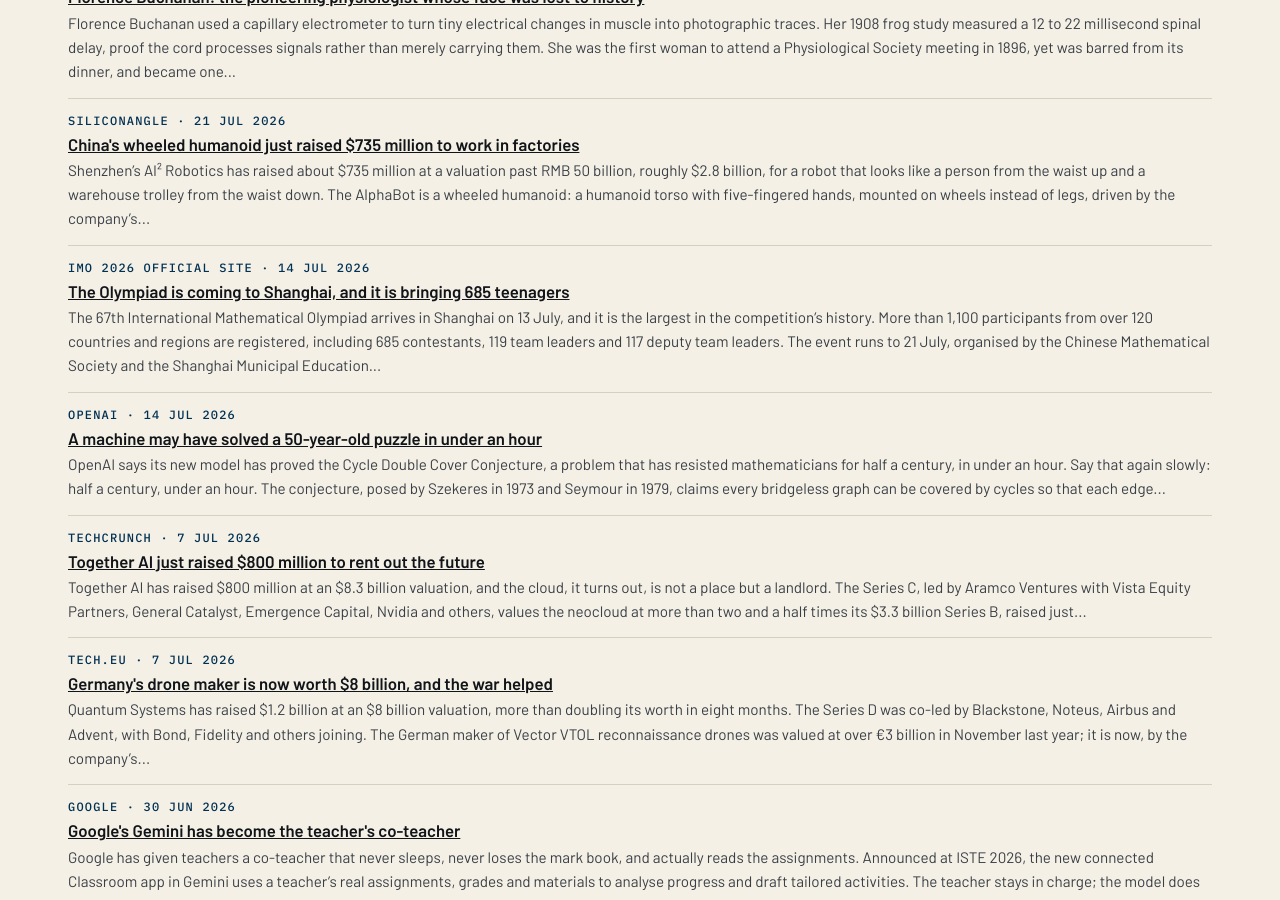
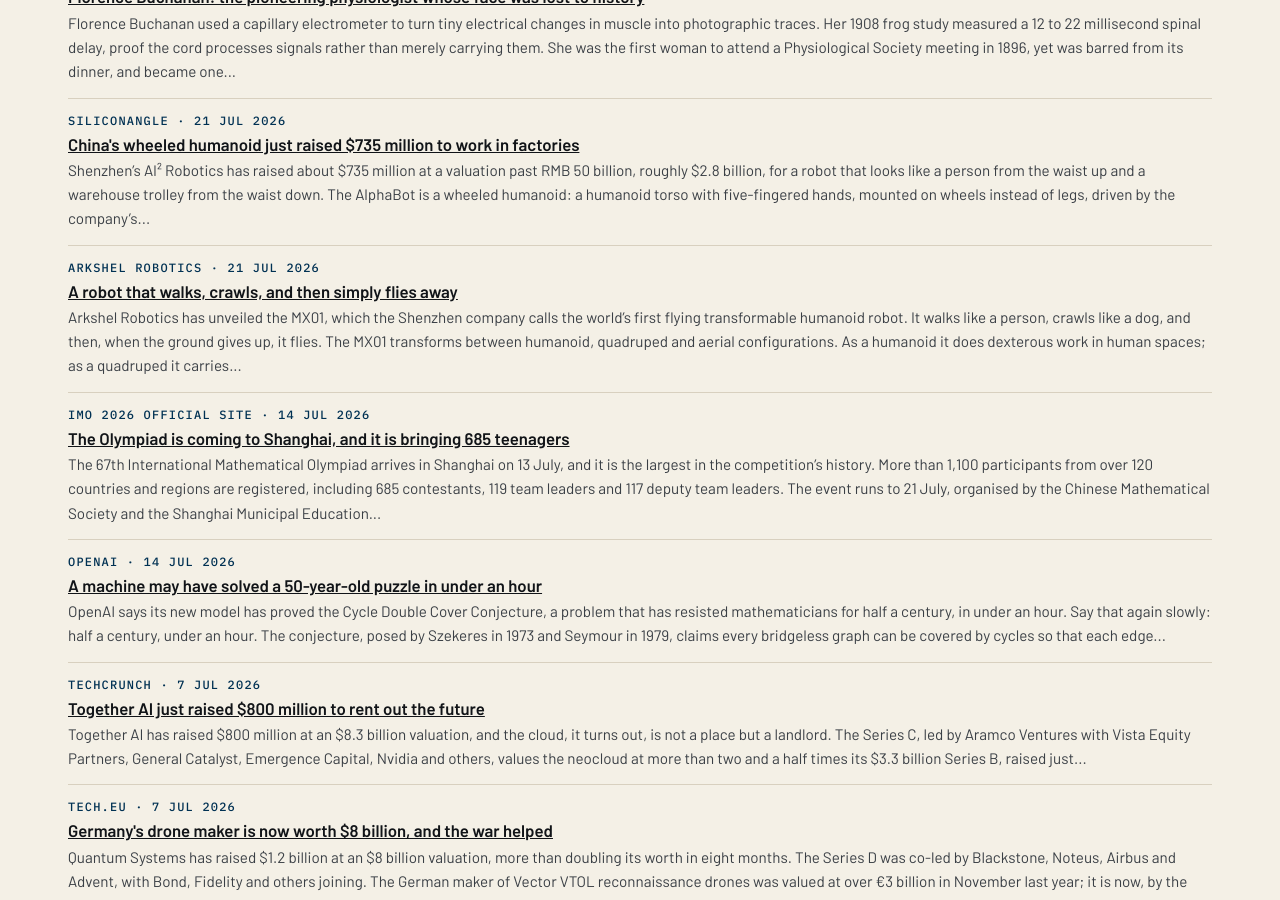
Before and after one commit to katz-news/katz.news, a Jekyll site: the page built from briefs/index.html, in a window 1280 px wide and 900 px high, scrolled down 14696 px. Built offline with Jekyll 4.4.1, drawn with Linux system fonts in a browser that asks for light colours.

Commit message:
Publish 2026-11-06

```diff
--- a/_data/build.yml
+++ b/_data/build.yml
@@ -1 +1 @@
-published_at: 2026-11-06T19:54:49Z
+published_at: 2026-11-06T19:55:41Z
--- /dev/null
+++ b/_posts/briefs/2026-11-06-a-robot-that-walks-crawls-and-then-simply-flies-away.md
@@ -0,0 +1,17 @@
+---
+published: true
+title: A robot that walks, crawls, and then simply flies away
+date: 2026-07-21
+section: technology
+source_name: Arkshel Robotics
+source_url: https://arkshel.com/en/sys-nd/94.html
+---
+Arkshel Robotics has unveiled the MX01, which the Shenzhen company calls the world's first flying transformable humanoid robot. It walks like a person, crawls like a dog, and then, when the ground gives up, it flies.
+
+The MX01 transforms between humanoid, quadruped and aerial configurations. As a humanoid it does dexterous work in human spaces; as a quadruped it carries heavier loads over rough terrain; with its flight module attached, it clears obstacles and reaches places the ground cannot. A wheeled configuration is in development.
+
+The claim is the company's own, and it comes with the usual caveats: no payload, endurance, transformation time or price has been published, and the unveiling showed testing footage, not a product on a shelf. The seed round, backed by CDF Capital and Hengqin IDC, is almost complete.
+
+Still, the ambition is unmistakable. One machine, three bodies, and a refusal to choose between them.
+
+Conclusion: the MX01 is not a robot with a trick, but rather a robot that refuses to admit the ground is the limit.
```
